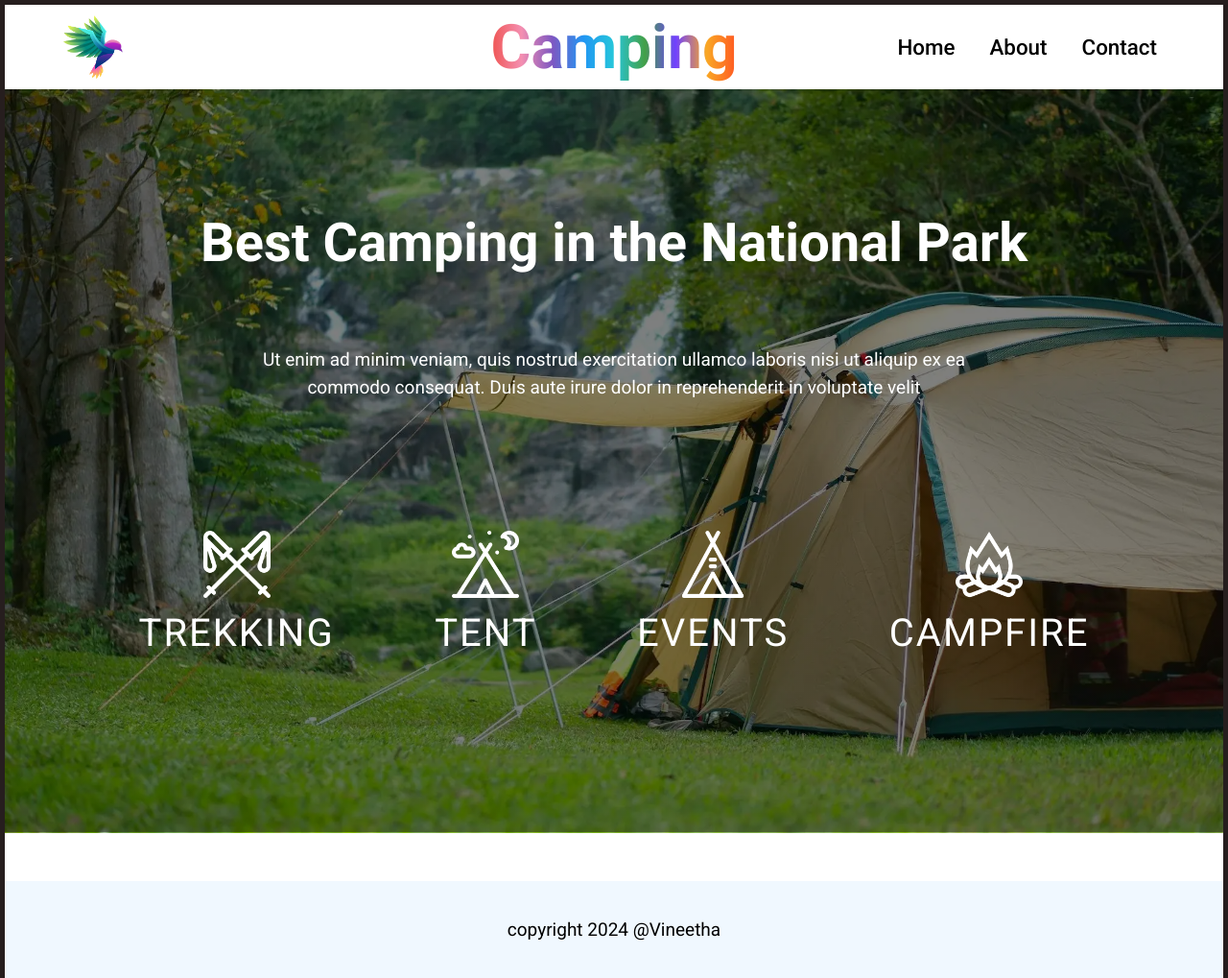
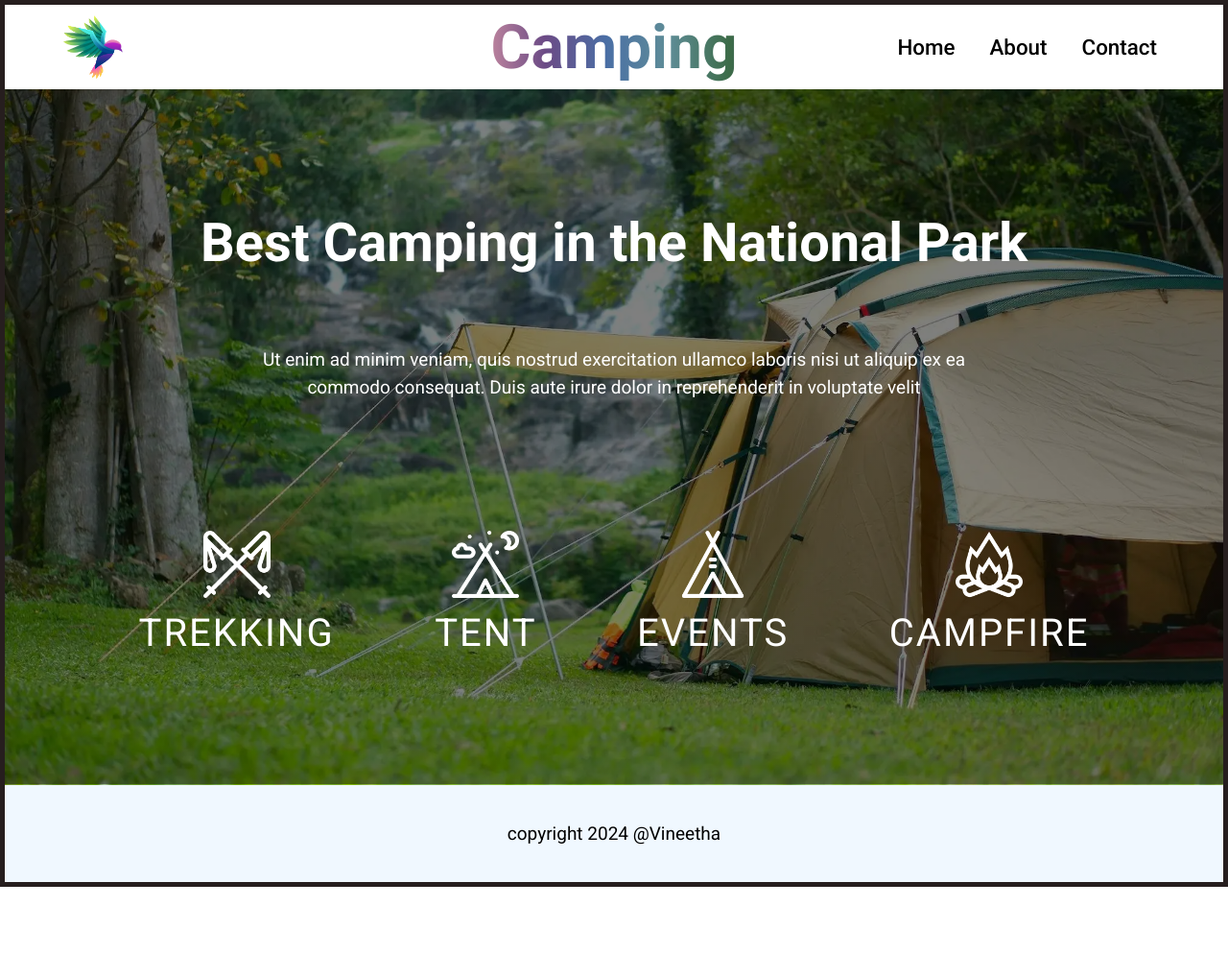
Before and after one commit to Vineethaveerapu/Assignment-1, a website built with Parcel: page index.html in a window 1280 px wide. Shown: the whole page at 96% size. After the commit the page ends 924 px from the top, so only its background shows below. Built offline with nearby package versions, Linux system fonts and the light colour scheme.

Commit message:
add animations

```diff
--- a/style.css
+++ b/style.css
@@ -48,26 +48,42 @@ h1 {
 }
 
 .header__page-title {
+  text-align: center;
+  font-size: 4rem;
+  font-weight: 700;
   position: absolute;
   right: 50%;
   transform: translateX(+50%);
   background: linear-gradient(
     to right,
-    #ef5350,
-    #f48fb1,
-    #7e57c2,
-    #2196f3,
-    #26c6da,
-    #43a047,
-    #7141ff,
-    #f9a825,
-    #ff5722
+    #b44a4a,
+    #c68aa0,
+    #6b4b86,
+    #4a6fa5,
+    #5f8d97,
+    #3c6b47,
+    #6559a6,
+    #a28928,
+    #b45432
   );
   -webkit-background-clip: text;
   -webkit-text-fill-color: transparent;
-  text-align: center;
-  font-size: 4rem;
-  font-weight: 700;
+  background-clip: text;
+  animation: gradientAnimation 7s ease infinite;
+  background-size: 200% auto;
+}
+
+/* Keyframes for cyclic animation */
+@keyframes gradientAnimation {
+  0% {
+    background-position: 0% 0%;
+  }
+  50% {
+    background-position: 100% 0%;
+  }
+  100% {
+    background-position: 0% 0%;
+  }
 }
 
 .nav-links {
@@ -108,7 +124,6 @@ main {
 }
 
 section {
-  margin-bottom: 50px;
   max-width: 90vw;
   margin-left: auto;
   margin-right: auto;
```
